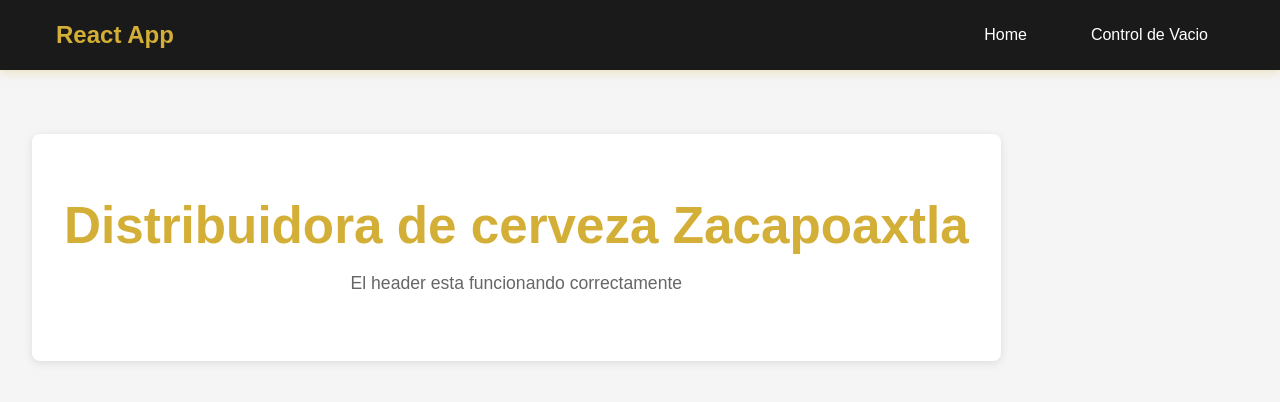
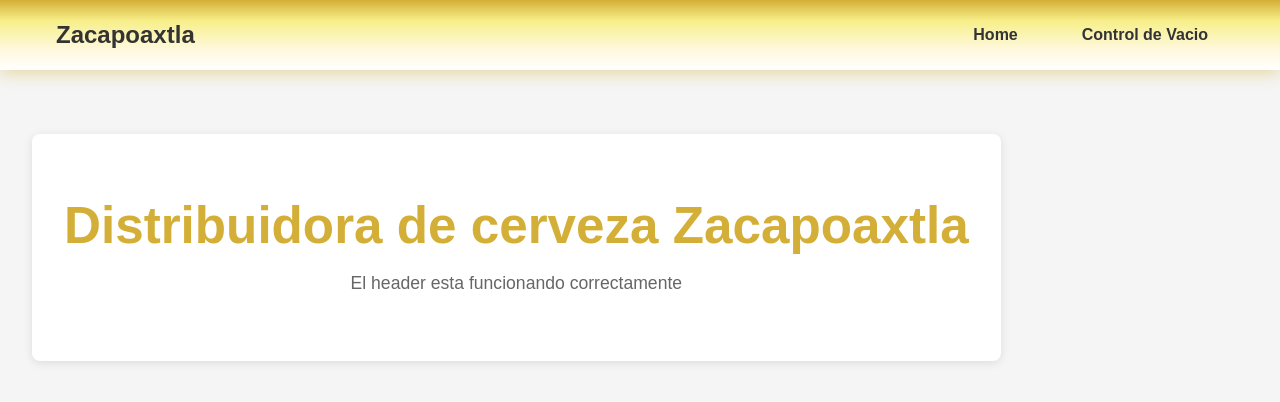
Before and after one commit to OsvaldoSH/appweb, a React app in the folder frontend/: page / in a window 1280 px wide. Shown: the top 402 px of the page. Built offline with nearby package versions, Linux system fonts and the light colour scheme; the HTML template or start-up script is replaced by a standard one.

Commit message:
Se avanzo en el header

```diff
--- a/frontend/src/components/Header/Header.css
+++ b/frontend/src/components/Header/Header.css
@@ -4,14 +4,16 @@
     --gold-light: #f7ef8a;
     --gold-dark: #b8860b;
     --bg-dark: #1a1a1a;
+    --bg-light: #ffffff;
     --text-light: #ffffff;
     --text-dark: #333333;
 }
 
 /* Header principal*/
 .header{
-    background-color: var(--bg-dark);
-    box-shadow: 0 2px 10px rgba(212, 175, 55, 0.3);
+    background: linear-gradient(to bottom, var(--gold-primary) 0%,
+    #f7ef8a 30%, #fff8dc 70%, #ffffff 100%);
+    box-shadow: 0 4px 15px rgba(212, 175, 55, 0.4);
     position: fixed;
     top: 0;
     width: 100%;
@@ -30,10 +32,11 @@
 
 /* Logo*/
 .header_logo h2 {
-    color: var(--gold-primary);
+    color: var(--text-da);
     margin: 0;
     font-size: 1.5rem;
     font-weight: bold;
+    text-shadow: 1px, 1px, 2px, rgba(255, 255, 255, 0.8);
 }
 
 /* Menu Desktop*/
@@ -43,9 +46,9 @@
 }
 
 .nav_link {
-    color: var(--text-light);
+    color: var(--text-dark);
     text-decoration: none;
-    font-weight: 500;
+    font-weight: 600;
     transition: all 0.3s ease;
     padding: 0.5rem 1rem;
     border-radius: 4px;
@@ -53,7 +56,8 @@
 
 .nav_link:hover {
     color: var(--gold-light);
-    background-color: rgba(212, 175, 55, 0.1);
+    background-color: rgba(0, 0, 0, 0.2);
+    transform: translateY(-2px);
 }
 
 /* Boton Hamburguesa*/
@@ -80,7 +84,7 @@
     top: 100%;
     left: 0;
     width: 100%;
-    background-color: var(--bg-dark);
+    background-color: var(--bg-light);
     flex-direction: column;
     padding: 1rem;
     box-shadow: 0 4px 10px rgba(0, 0, 0, 0.3);
--- a/frontend/src/components/Header/Header.jsx
+++ b/frontend/src/components/Header/Header.jsx
@@ -14,7 +14,7 @@ const Header = () => {
             <div className="header_container">
                 {/*Logo*/}
                 <div className="header_logo">
-                    <h2>React App</h2>
+                    <h2>Zacapoaxtla</h2>
                 </div>
 
                 {/*Menu Desktop */}
```
